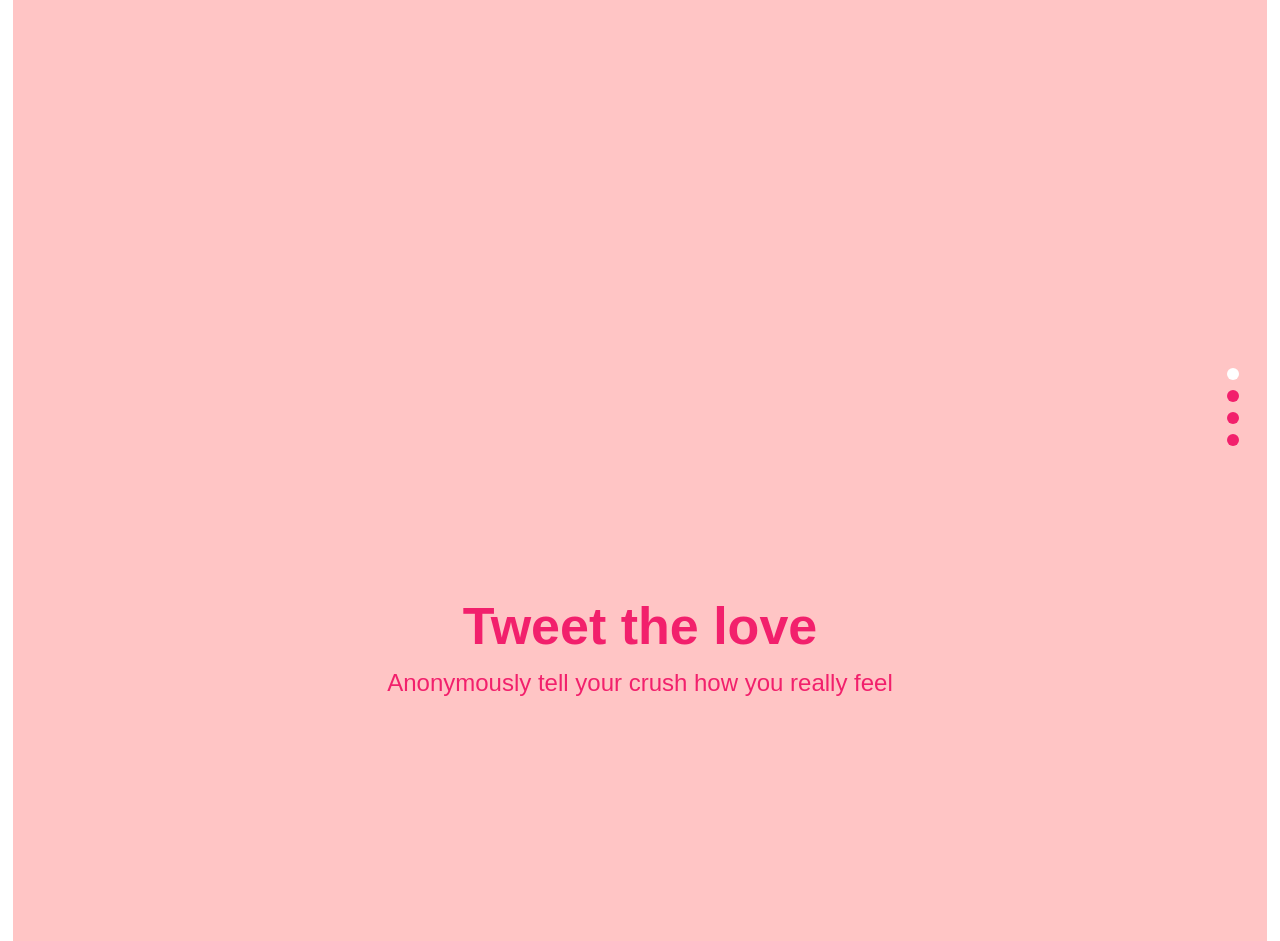
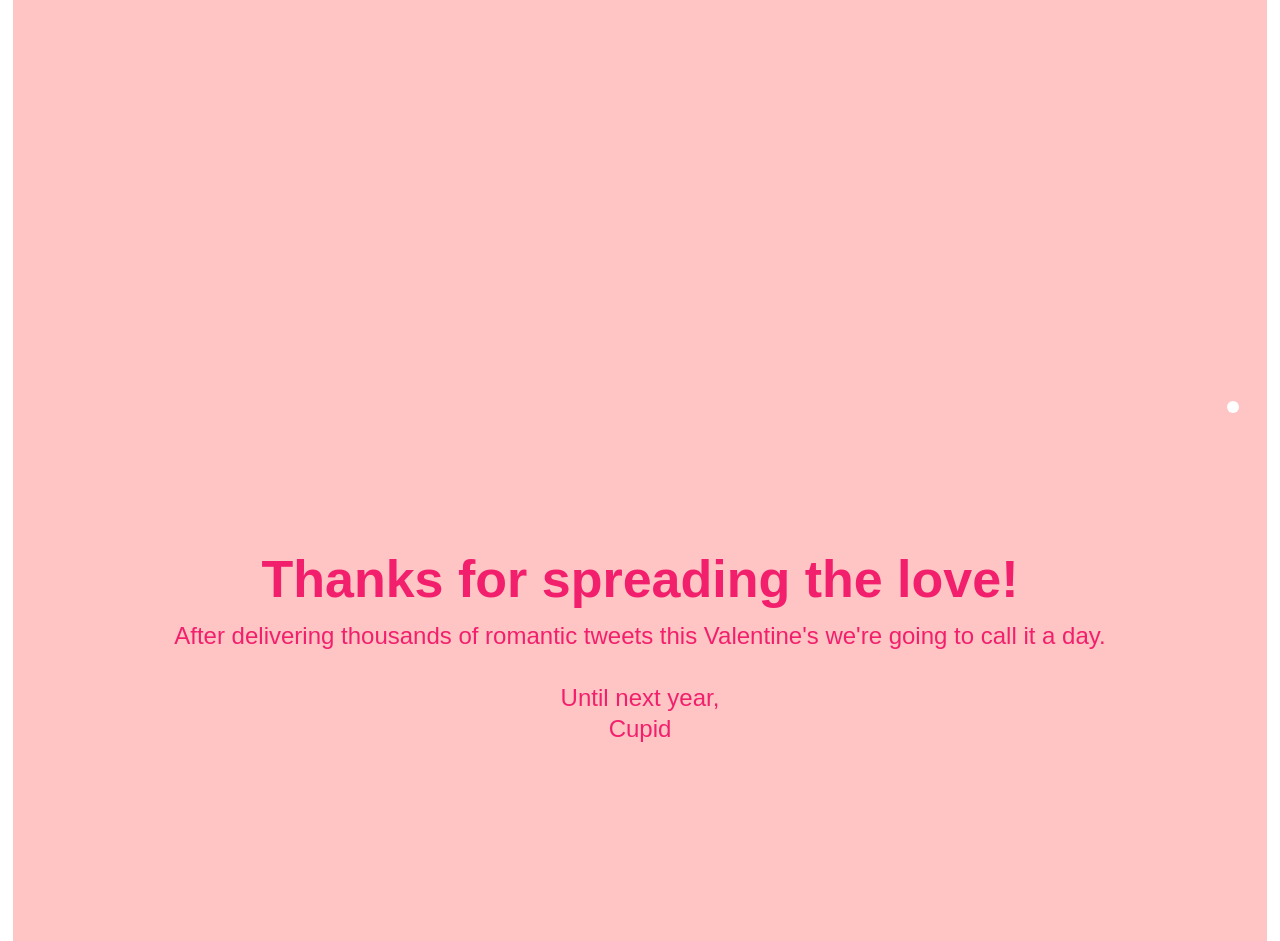
Before and after one commit to JamiePoole/ValentinesDay, a PHP site: page / in a window 1280 px wide. Shown: the part 423-1364 px from the top of the page. Run offline with PHP 8.4, Linux system fonts and the light colour scheme; data that the repository does not hold is empty; some libraries are stand-ins or nearby versions.

Commit message:
CLsoing copy

```diff
--- a/index.php
+++ b/index.php
@@ -91,15 +91,22 @@ $_ut->startSession();
 				<svg id="birds" width="100%" height="100%"></svg>
 			</div>
 			<div class="page">
-				<h1 class="heading">Tweet the love</h1>
+				<h1 class="heading">Thanks for spreading the love!</h1>
+				<?php //<h1 class="heading">Tweet the love</h1> ?>
 				<?php //<h1 class="heading">Love overload</h1> ?>
 				<h2 class="sub-heading">
-					Anonymously tell your crush how you really feel
+					After delivering thousands of romantic tweets this Valentine's we're going to call it a day.
+					<br />
+					<br />
+					Until next year, <br />
+					Cupid
+					<?php // Anonymously tell your crush how you really feel ?>
 					<?php // We'll be back shortly ?>
 				</h2>
 			</div>
 			<a class="scroll-btn animated fadeInDown" href="#"><span class="wa-hidden">Next</span></a>
 		</div><!--// .intro-page -->
+		<?php /*
 		<div class="section send-page" data-anchor="send">
 			<div class="page">
 				<div id="tweet-form">
@@ -122,9 +129,6 @@ $_ut->startSession();
 
 				</div>
 			</div>
-			<?php /*<div class="tweet-hearts">
-				<svg id="tweet-hearts" width="100%" height="100%"></svg>
-			</div> */ ?>
 			<div class="tweet-hearts">
 				<div class="tweet a"></div>
 				<div class="tweet b"></div>
@@ -176,6 +180,7 @@ $_ut->startSession();
 			</div>
 			<a class="scroll-btn animated up" href="#"><span class="wa-hidden">Next</span></a>
 		</div>
+		*/ ?>
 
 	</div><!--// #fullpage -->
 
```
